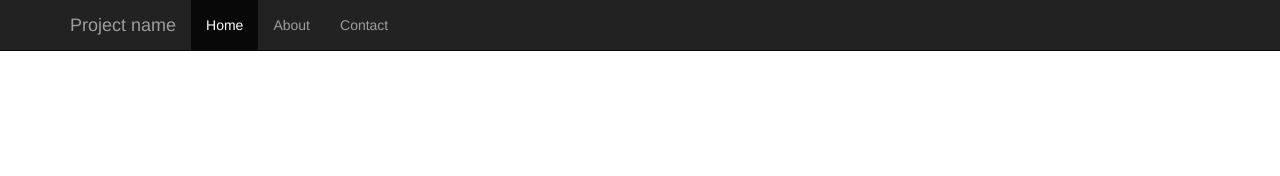
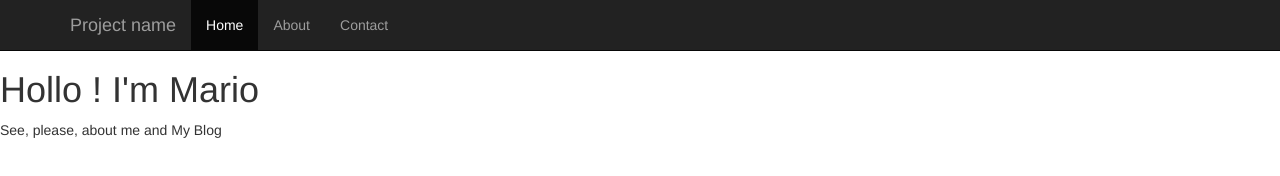
Before and after one commit to Marian125295/mario-blog, a plain HTML site: page index.html in a window 1280 px wide. Drawn offline with nearby package versions, Linux system fonts and the light colour scheme.

Commit message:
Update index.html

```diff
--- a/index.html
+++ b/index.html
@@ -13,6 +13,9 @@
   </head>
 
   <body>
+  <h1>Hollo ! I'm Mario</h1>
+  <p>See, please, about me and My Blog</p>
+
     <nav class="navbar navbar-inverse navbar-fixed-top">
       <div class="container">
         <div class="navbar-header">
```
